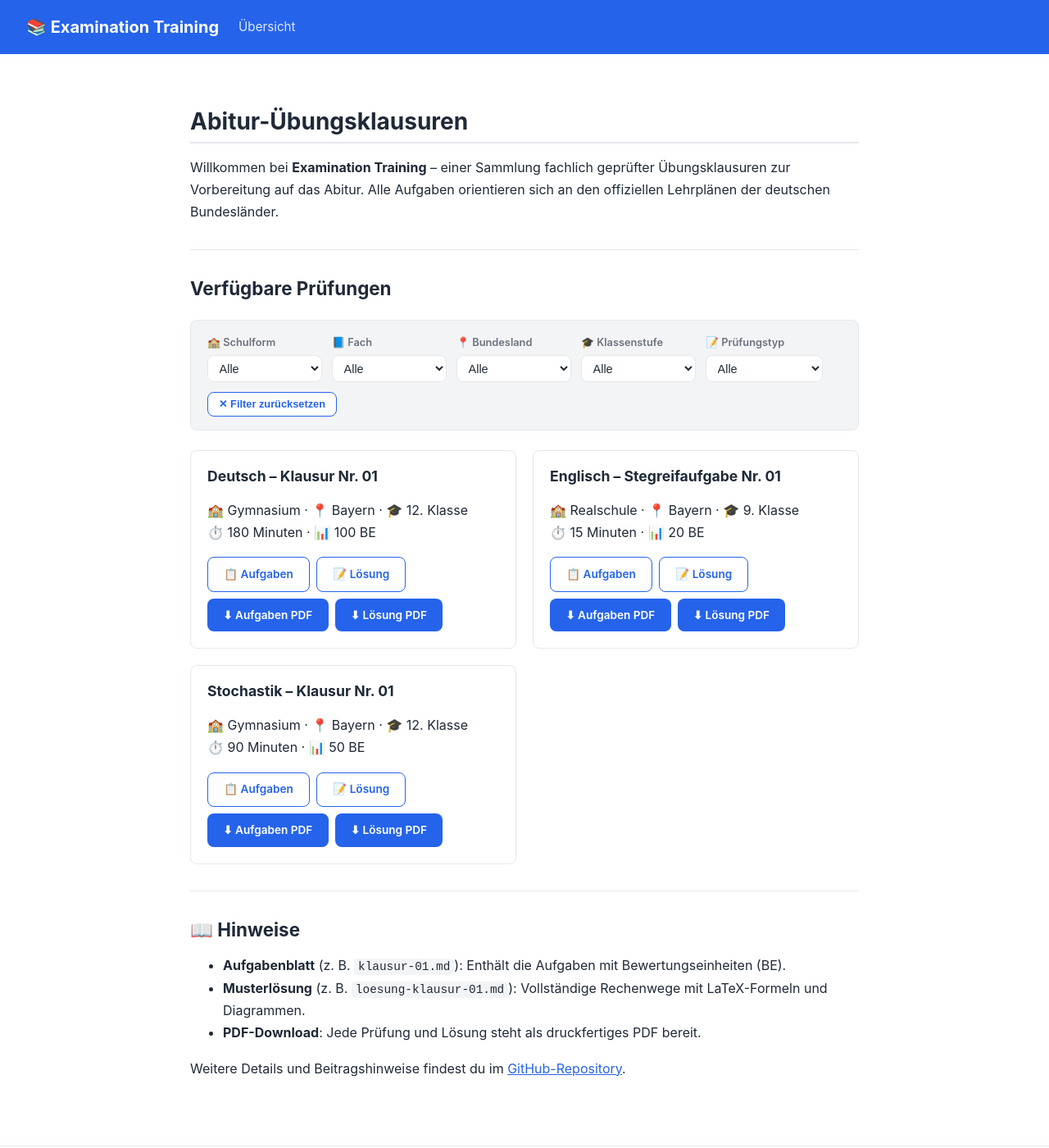
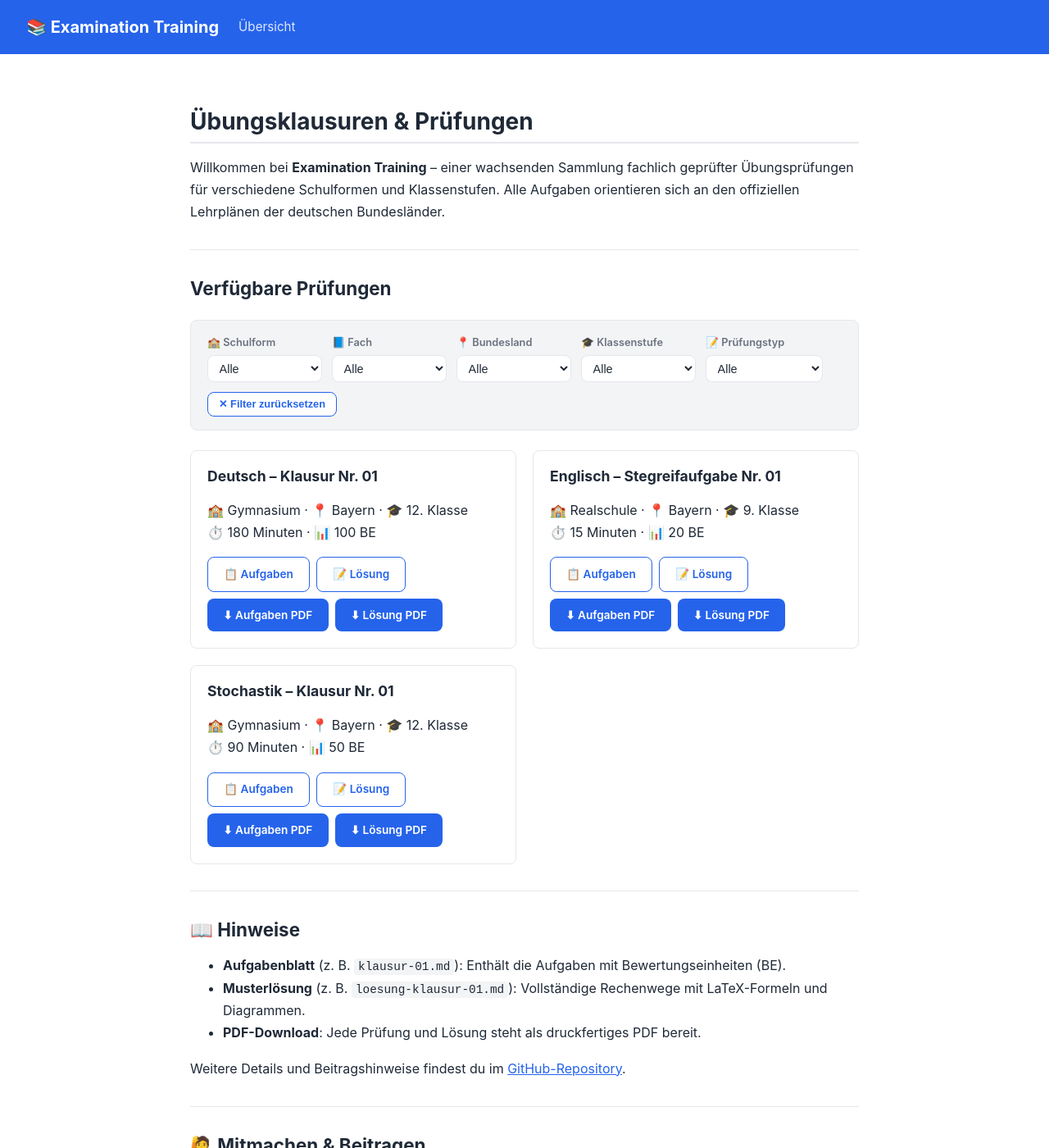
Before and after one commit to markusrt/examination-training, a Jekyll site: the page built from index.md, in a window 1280 px wide and 1400 px high. Shown: the whole window at 82% size. Built offline with Jekyll 4.4.1, drawn with Linux system fonts in a browser that asks for light colours; some of the changed text lies outside the part shown.

Commit message:
fix: scan all school-type dirs for PDFs, update index text, add contribution hint (#10)

```diff
--- a/index.md
+++ b/index.md
@@ -3,9 +3,9 @@ layout: default
 title: "📚 Examination Training – Übersicht"
 ---
 
-# Abitur-Übungsklausuren
+# Übungsklausuren & Prüfungen
 
-Willkommen bei **Examination Training** – einer Sammlung fachlich geprüfter Übungsklausuren zur Vorbereitung auf das Abitur. Alle Aufgaben orientieren sich an den offiziellen Lehrplänen der deutschen Bundesländer.
+Willkommen bei **Examination Training** – einer wachsenden Sammlung fachlich geprüfter Übungsprüfungen für verschiedene Schulformen und Klassenstufen. Alle Aufgaben orientieren sich an den offiziellen Lehrplänen der deutschen Bundesländer.
 
 ---
 
@@ -141,3 +141,13 @@ function resetFilters() {
 - **PDF-Download**: Jede Prüfung und Lösung steht als druckfertiges PDF bereit.
 
 Weitere Details und Beitragshinweise findest du im [GitHub-Repository](https://github.com/markusrt/examination-training).
+
+---
+
+## 🙋 Mitmachen & Beitragen
+
+Fehlt eine Prüfung für dein Fach oder deine Schulform? Du kannst ganz einfach eine neue Prüfung anfragen:
+
+👉 [Neue Prüfung anfordern](https://github.com/markusrt/examination-training/issues/new?template=neue-pruefung.yml)
+
+Füll einfach das Formular aus – wir kümmern uns um den Rest!
```
Also changed, not shown: .github/scripts/generate-pdfs.mjs.
